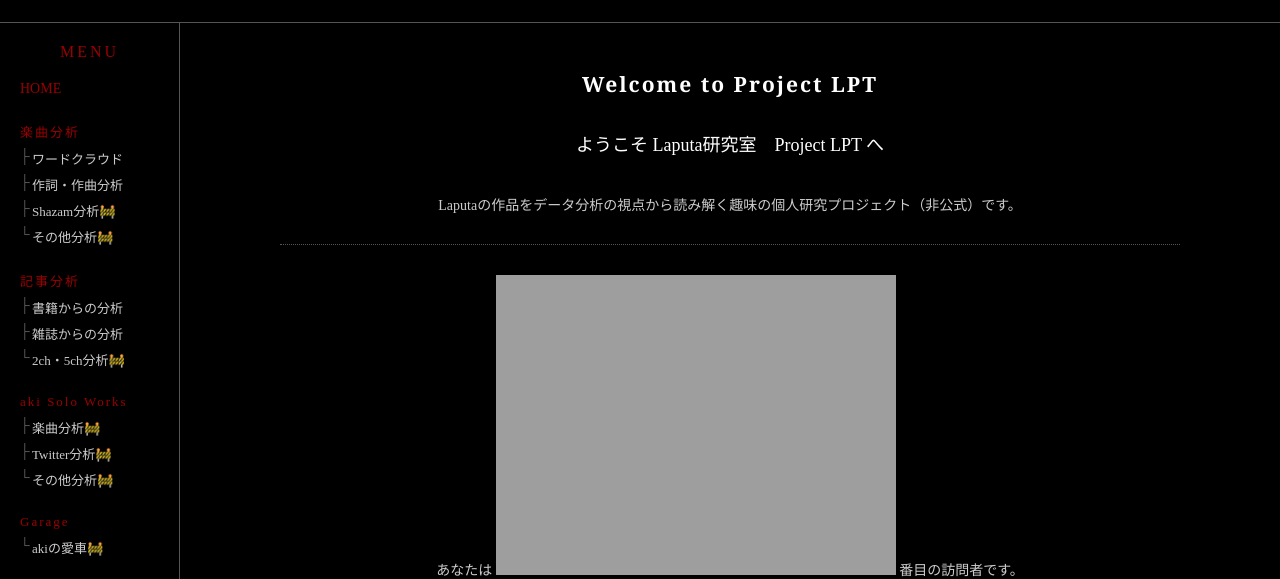
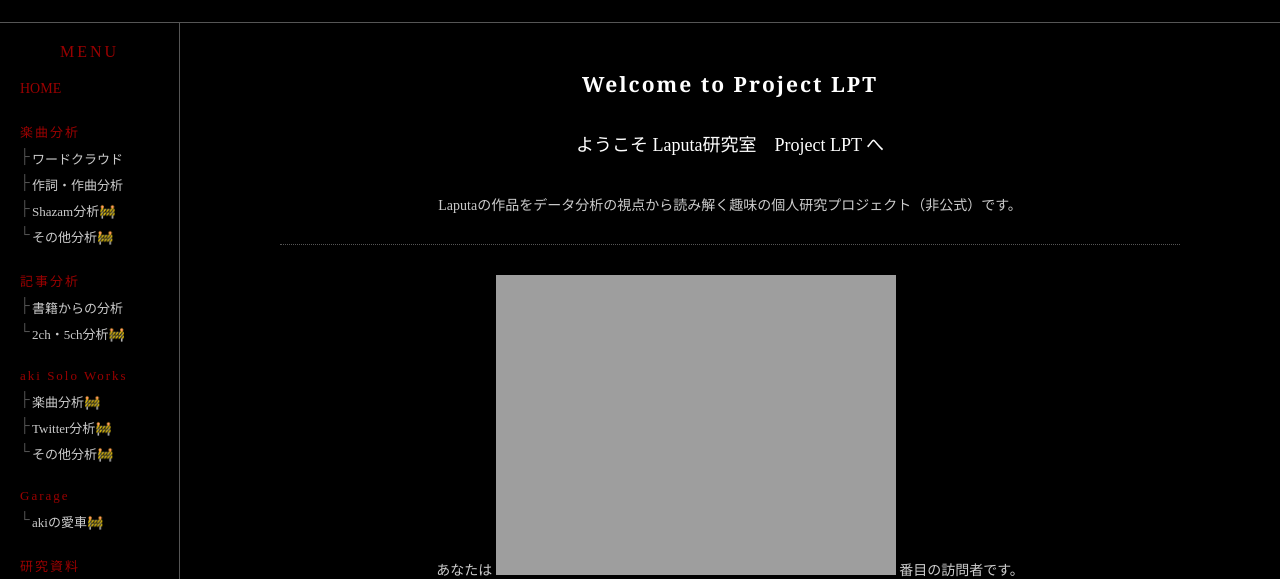
Before and after one commit to laputalabo-a11y/Project_LPT, a plain HTML site: page index.html in a window 1280 px wide. Shown: the part 146-725 px from the top of the page. Drawn offline with Linux system fonts and the light colour scheme.

Commit message:
Remove separate magazine navigation

```diff
--- a/index.html
+++ b/index.html
@@ -101,7 +101,6 @@
 
                 <optgroup label="記事分析">
                     <option value="book.html">書籍からの分析</option>
-                    <option value="magazine.html">雑誌からの分析</option>
                     <option value="under-construction.html">2ch・5ch分析 🚧</option>
                 </optgroup>
 
@@ -189,12 +188,6 @@
                     </a>
                 </li>
 
-                <li>
-                    <a href="magazine.html"
-                       target="contentFrame">
-                        雑誌からの分析
-                    </a>
-                </li>
 
                 <li>
                     <a href="under-construction.html"
```
